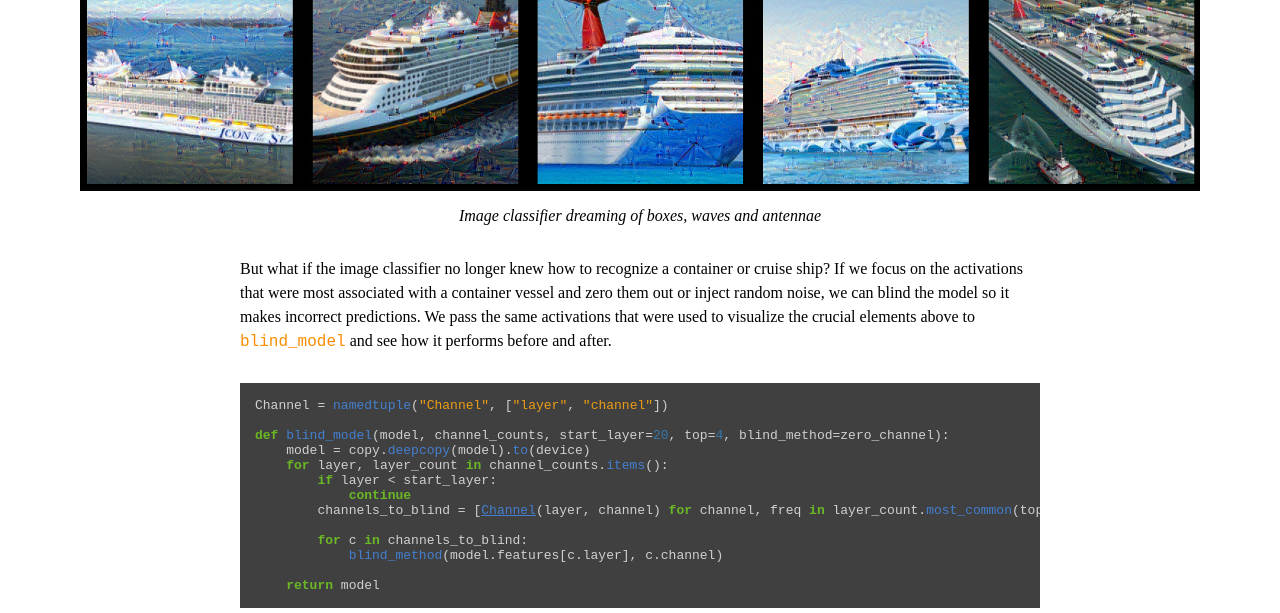
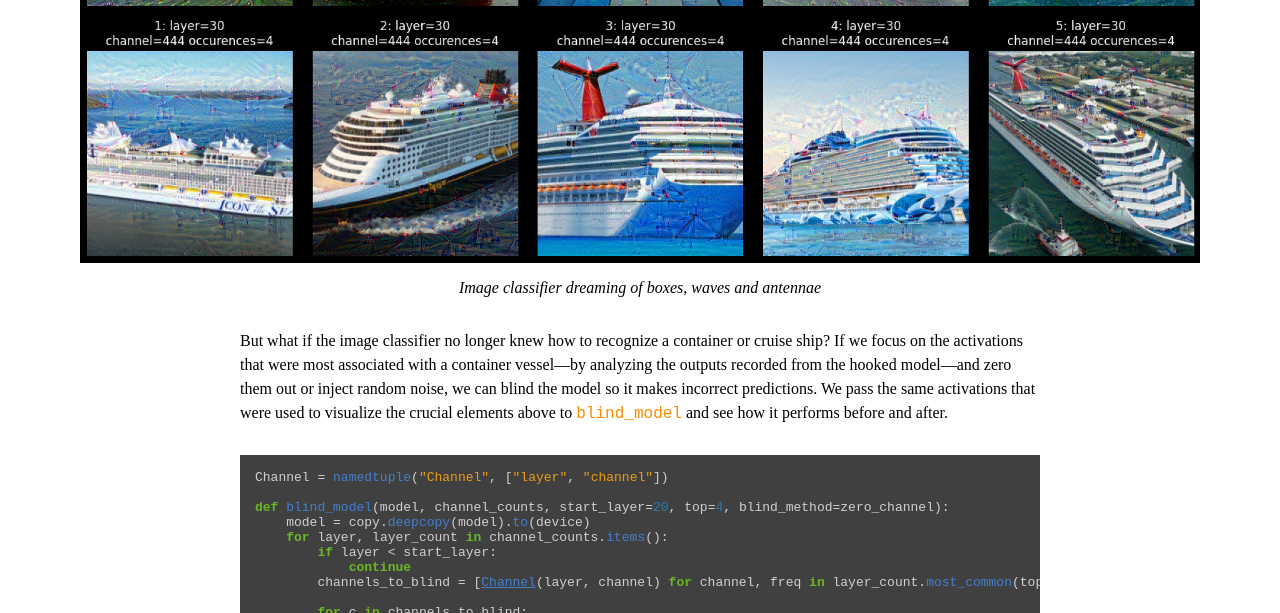
Before and after one commit to benarnav/benarnav.github.io, a Jekyll site: the page built from posts/dream_mech_interp.md, in a window 1280 px wide and 900 px high, scrolled down 3713 px, cut to the strip 0-613 px from the top of the window. Built offline with Jekyll 4.4.1, drawn with Linux system fonts in a browser that asks for light colours; some of the changed text lies outside the part shown.

Commit message:
update text

````diff
--- a/posts/dream_mech_interp.md
+++ b/posts/dream_mech_interp.md
@@ -3,9 +3,10 @@
 layout: page
 ---
 ## tl;dr
+This investigation serves to inform how deep learning models interpret styles, themes and elements, and how we can begin to interpret and control the outputs by diving into the internal workings. It also raises the question: if we can understand how AI classifies an image, can we alter it—maliciously or not—to be blind to a specific object or style? And why would we want to?
+
 I built a simple deepdream algorithm to visualize what aspects of an image a machine learning model uses to make classification predictions. I then pinpointed the parts of the model that were responsible for correctly predicting a variety of objects in order to modify the internal parameters to effectively "blind" it. After a quick lobotomy it made wildly inaccurate predictions when fed the same images.
 
-This investigation serves to inform how models interpret styles, themes and elements, and how we can begin to interpret and control the outputs by diving into its internal workings. It also raises the question: if we can understand how AI classifies an image, can we alter it—maliciously or not—to be blind to a specific object or style? And why would we want to?
 
 <figure>
     <img src="/assets/img/dream_loss_funcs.png" alt="deepdream loss function comparison" />
@@ -17,13 +18,13 @@
 
 When training most machine learning models, a loss is calculated at each step that captures the difference between the model's predictions and actual target values. The model's goal is to minimize this loss by updating its parameters accordingly, and it knows how to do this update by using gradient descent.
 
-When the updating step is changed to go in the opposite direction, or gradient *ascent*, it uses this value to update the input image and reveal latent patterns. The resulting images are highly dependent on the [model architecture](https://miro.medium.com/v2/resize:fit:900/0*v4YDpwhBGF-B42E4.png){:target="_blank" rel="noopener"} and the dataset it was trained on. This technique can also be used in mechanistic interpretability to visualize what aspects of an image the model is using to make its predictions in each layer.
+When the updating step is changed to go in the opposite direction, or gradient *ascent*, it uses this value to update the input image, generating the dream image and revealing latent patterns. The resulting images are highly dependent on the [model architecture](https://miro.medium.com/v2/resize:fit:900/0*v4YDpwhBGF-B42E4.png){:target="_blank" rel="noopener"} and the dataset it was trained on. This technique can also be used in mechanistic interpretability to visualize what aspects of an image the model is using to make its predictions in each layer.
 
 I wanted to see how the deepdream algorithm responded to a few concepts. What does it see when it looks at clouds? Can it tell the difference between a human eye and one belonging to an animal? How similar is a container ship and cruise ship to the model? How does it determine which of these two massive ships is which? What is it looking for; what is it looking at?
 <div class="img-solo-div-oversize">
 <img src="/assets/img/dream_clouds.png" alt="deepdream in the clouds" />
 </div>
-I used a `VGG19` image classifier pretrained on the `ImageNet-1k` dataset. First, we hook into the model to record the outputs of each layer. Then we pass an image into the `dream` function and see what effect each layer is responsible for.
+I used a `VGG19` image classifier pretrained on the `ImageNet-1k` dataset. First, we hook into the model to record the outputs of each layer. Then we pass an image into the `dream` function and can see what effect each layer is responsible for. In an initial test using a photograph of clouds over the ocean taken by Allan Sekula, the model saw elements of animals it was trained on appearing in the cumulus.
 
 ```python
 def gram_matrix(img):
@@ -77,7 +78,7 @@
   <figcaption>Image classifier dreaming of boxes, waves and antennae</figcaption>
 </figure>
 
-But what if the image classifier no longer knew how to recognize a container or cruise ship? If we focus on the activations that were most associated with a container vessel and zero them out or inject random noise, we can blind the model so it makes incorrect predictions. We pass the same activations that were used to visualize the crucial elements above to `blind_model` and see how it performs before and after.
+But what if the image classifier no longer knew how to recognize a container or cruise ship? If we focus on the activations that were most associated with a container vessel—by analyzing the outputs recorded from the hooked model—and zero them out or inject random noise, we can blind the model so it makes incorrect predictions. We pass the same activations that were used to visualize the crucial elements above to `blind_model` and see how it performs before and after.
 
 ```python
 Channel = namedtuple("Channel", ["layer", "channel"])
````
